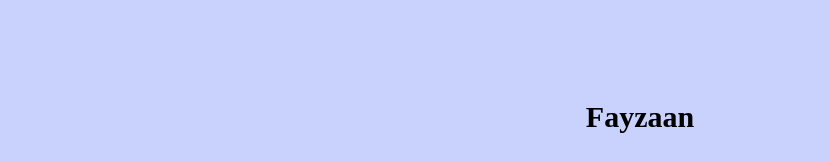
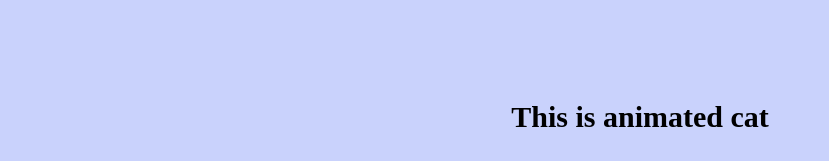
Before and after one commit to ravi9559/moving-cat, a plain HTML site: page index.html in a window 1280 px wide. Shown: the top 161 px of the page, without its empty margins (0-829 px from the left). Drawn offline with Linux system fonts and the light colour scheme.

Commit message:
Update index.html

```diff
--- a/index.html
+++ b/index.html
@@ -137,12 +137,7 @@ h3{
                 class="img-responsive">
     </main>
 
-    <script>
-        setTimeout(function() {
-  document.getElementById('catOwner').textContent = `Fayzaan`;
-}, 3000);
 
-    </script>
 </body>
 
 </html>
```
